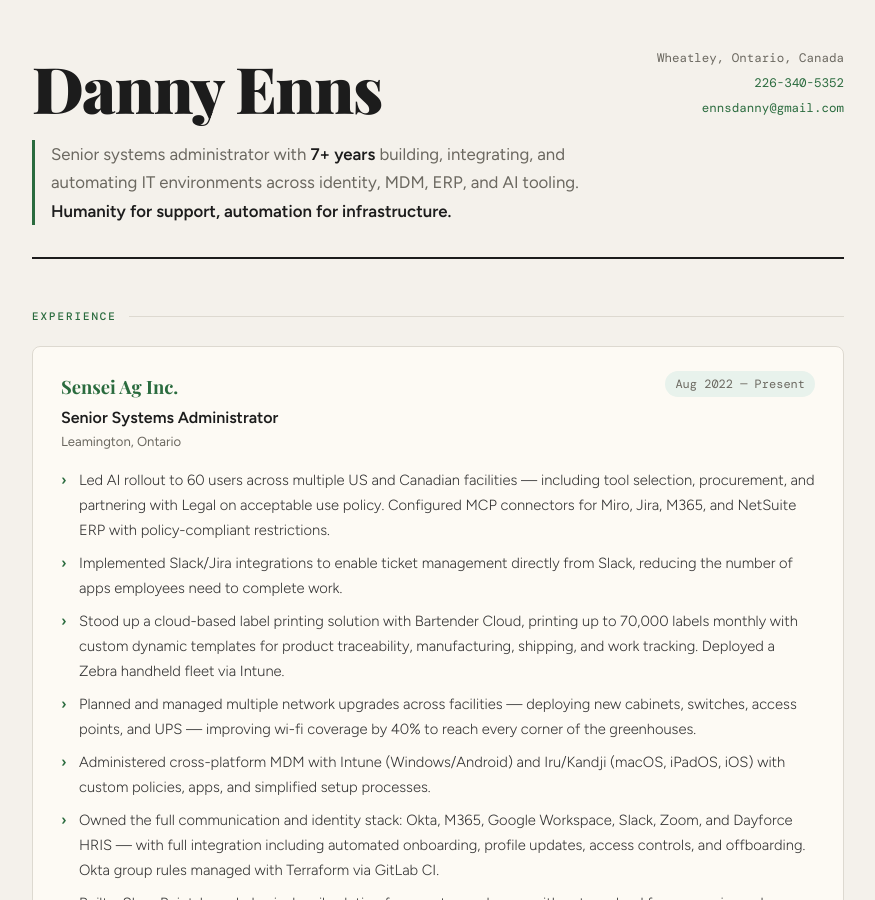
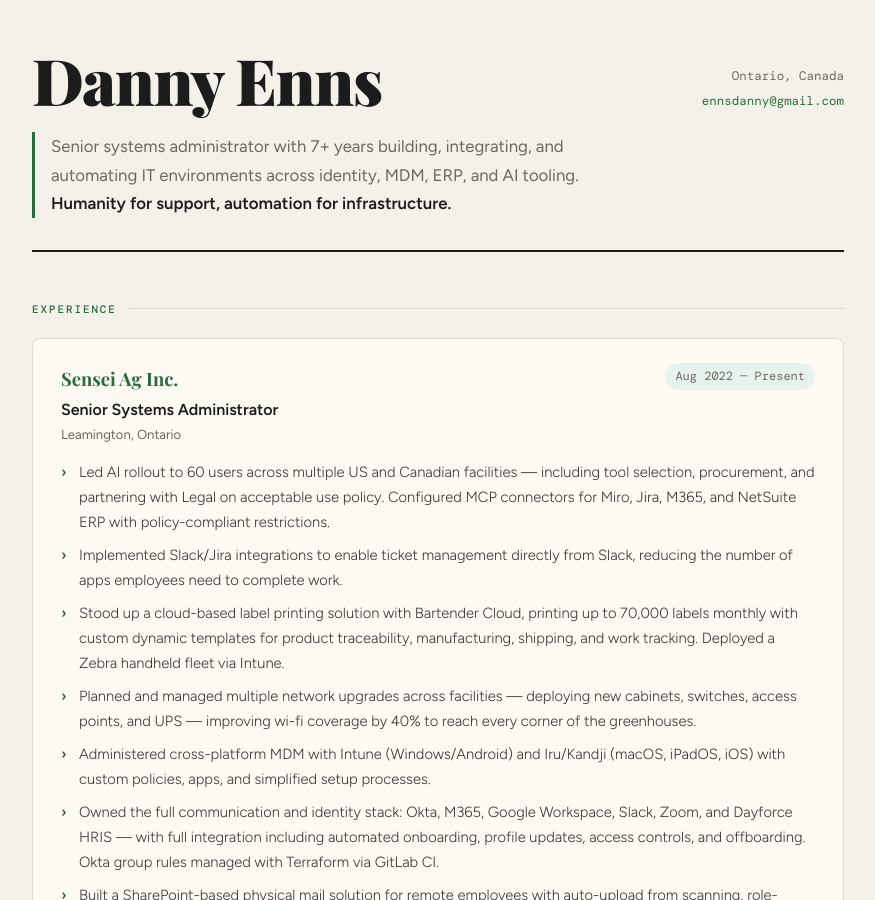
Before and after one commit to Irondan278/Irondan278.github.io, a Jekyll site: the page resume/index.html, which Jekyll copies as it is, in a window 1280 px wide and 900 px high. Shown: the whole window, without its empty margins (202-1077 px from the left). Built offline with Jekyll 4.4.1, drawn with Linux system fonts in a browser that asks for light colours.

Commit message:
Update contact information and tagline formatting
Removed 'Wheatley,' from the location and adjusted the tagline formatting.

```diff
--- a/resume/index.html
+++ b/resume/index.html
@@ -371,13 +371,12 @@
     <div class="header-inner">
       <h1>Danny Enns</h1>
       <div class="contact">
-        <span>Wheatley, Ontario, Canada</span>
-        <a href="tel:2263405352">226-340-5352</a>
+        <span>Ontario, Canada</span>
         <a href="mailto:ennsdanny@gmail.com">ennsdanny@gmail.com</a>
       </div>
     </div>
     <p class="tagline">
-      Senior systems administrator with <strong>7+ years</strong> building, integrating, and automating IT environments across identity, MDM, ERP, and AI tooling.
+      Senior systems administrator with 7+ years building, integrating, and automating IT environments across identity, MDM, ERP, and AI tooling.
       <strong>Humanity for support, automation for infrastructure.</strong>
     </p>
   </header>
```
